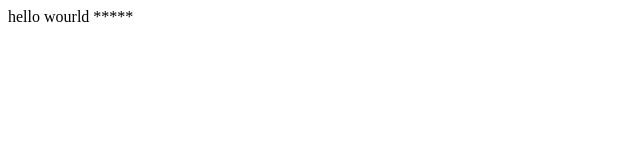
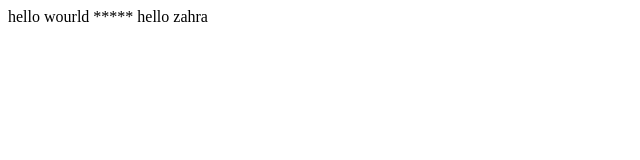
Before and after one commit to ZahraEidi1380/gitTamrin2, a plain HTML site: page index.html in a window 1280 px wide. Shown: the full height of the page, 0-640 px from the left. Drawn offline with Linux system fonts and the light colour scheme.

Commit message:
commiteFoure

```diff
--- a/index.html
+++ b/index.html
@@ -8,7 +8,7 @@
 </head>
 <body>
     <div>
-        hello wourld *****
+        hello wourld ***** hello zahra
     </div>
 </body>
 </html>
```
